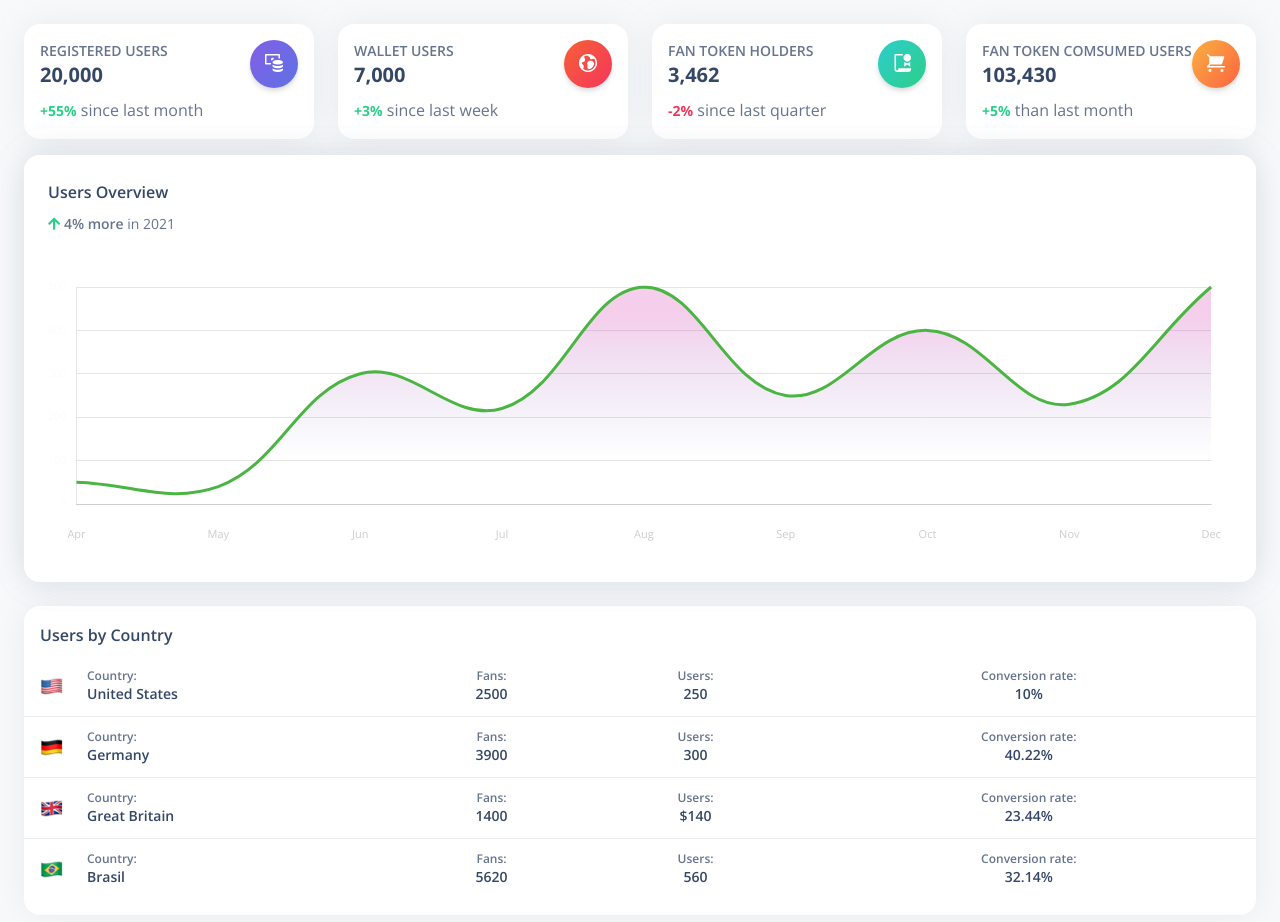
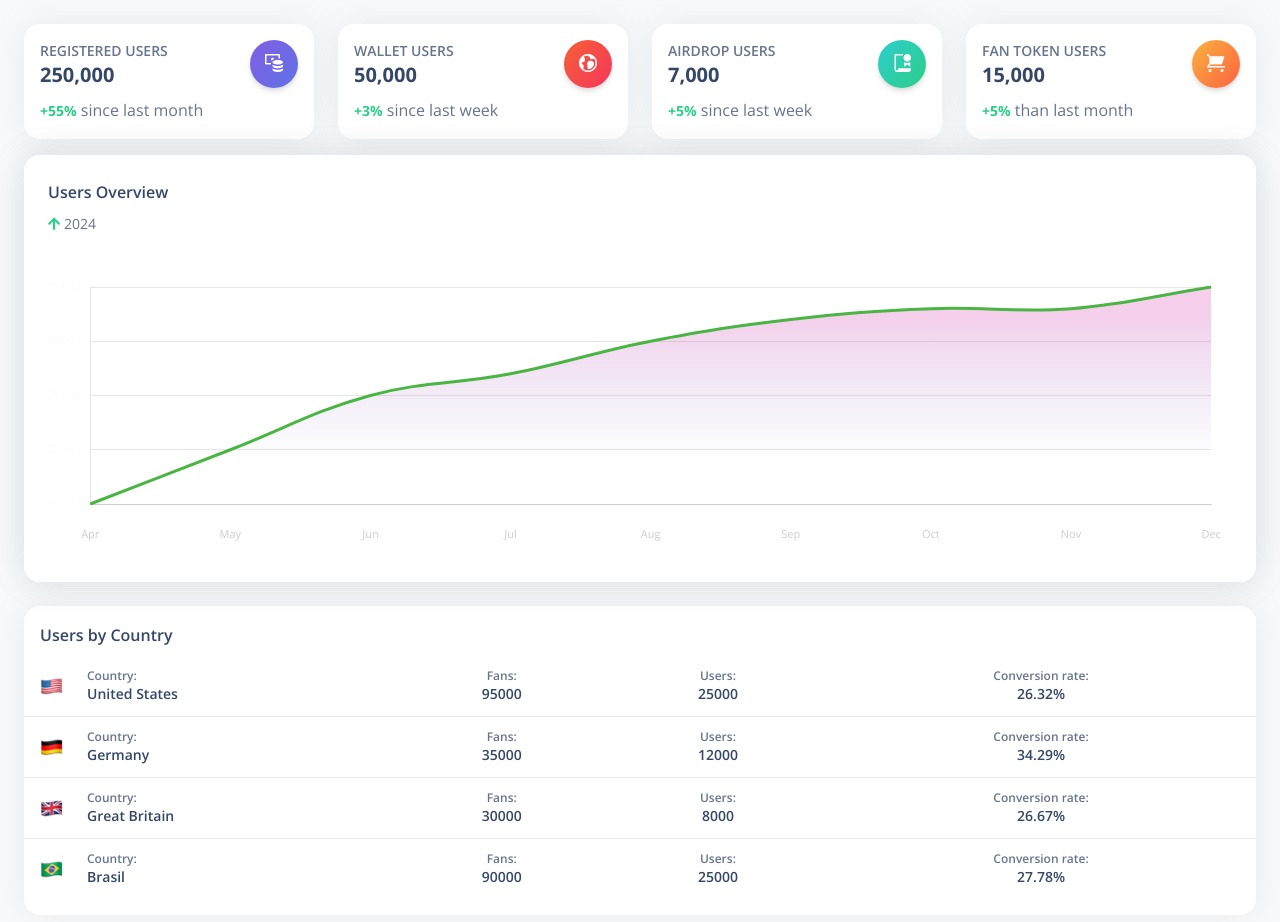
Before and after one commit to yang-tech-xyz/dashboard, a Vue app: page /dashboard-default in a window 1280 px wide. Shown: the top 922 px of the page. Built offline with nearby package versions, Linux system fonts and the light colour scheme.

Commit message:
update data

```diff
--- a/src/views/Dashboard.vue
+++ b/src/views/Dashboard.vue
@@ -10,30 +10,30 @@ import BR from "@/assets/img/icons/flags/BR.png";
 const sales = {
   us: {
     country: "United States",
-    sales: 2500,
-    value: "250",
-    bounce: "10%",
+    sales: "95000",
+    value: "25000",
+    bounce: "26.32%",
     flag: US,
   },
   germany: {
     country: "Germany",
-    sales: "3900",
-    value: "300",
-    bounce: "40.22%",
+    sales: "35000",
+    value: "12000",
+    bounce: "34.29%",
     flag: DE,
   },
   britain: {
     country: "Great Britain",
-    sales: "1400",
-    value: "$140",
-    bounce: "23.44%",
+    sales: "30000",
+    value: "8000",
+    bounce: "26.67%",
     flag: GB,
   },
   brasil: {
     country: "Brasil",
-    sales: "5620",
-    value: "560",
-    bounce: "32.14%",
+    sales: "90000",
+    value: "25000",
+    bounce: "27.78%",
     flag: BR,
   },
 };
@@ -46,7 +46,7 @@ const sales = {
           <div class="col-lg-3 col-md-6 col-12">
             <mini-statistics-card
               title="Registered users"
-              value="20,000"
+              value="250,000"
               description="<span
                 class='text-sm font-weight-bolder text-success'
                 >+55%</span> since last month"
@@ -60,7 +60,7 @@ const sales = {
           <div class="col-lg-3 col-md-6 col-12">
             <mini-statistics-card
               title="Wallet Users"
-              value="7,000"
+              value="50,000"
               description="<span
                 class='text-sm font-weight-bolder text-success'
                 >+3%</span> since last week"
@@ -73,11 +73,11 @@ const sales = {
           </div>
           <div class="col-lg-3 col-md-6 col-12">
             <mini-statistics-card
-              title="fan token holders"
-              value="3,462"
+              title="Airdrop Users"
+              value="7,000"
               description="<span
-                class='text-sm font-weight-bolder text-danger'
-                >-2%</span> since last quarter"
+                class='text-sm font-weight-bolder text-success'
+                >+5%</span> since last week"
               :icon="{
                 component: 'ni ni-paper-diploma',
                 background: 'bg-gradient-success',
@@ -87,8 +87,8 @@ const sales = {
           </div>
           <div class="col-lg-3 col-md-6 col-12">
             <mini-statistics-card
-              title="fan token comsumed users"
-              value="103,430"
+              title="fan token users"
+              value="15,000"
               description="<span
                 class='text-sm font-weight-bolder text-success'
                 >+5%</span> than last month"
@@ -108,7 +108,7 @@ const sales = {
                 id="chart-line"
                 title="Users Overview"
                 description="<i class='fa fa-arrow-up text-success'></i>
-      <span class='font-weight-bold'>4% more</span> in 2021"
+      2024"
                 :chart="{
                   labels: [
                     'Apr',
@@ -124,7 +124,7 @@ const sales = {
                   datasets: [
                     {
                       label: 'new users',
-                      data: [50, 40, 300, 220, 500, 250, 400, 230, 500],
+                      data: [15000, 20000, 25000, 27000, 30000, 32000, 33000, 33000, 35000],
                     },
                   ],
                 }"
```
